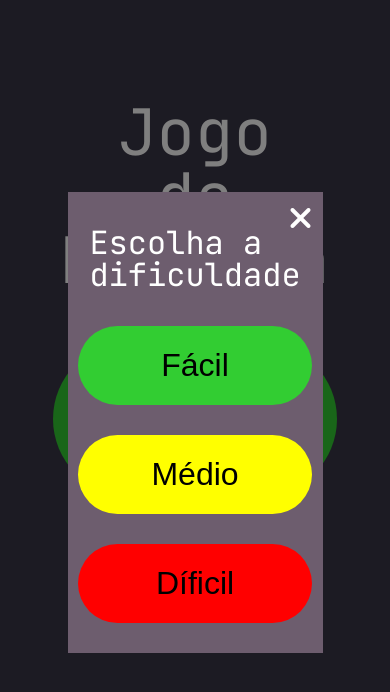
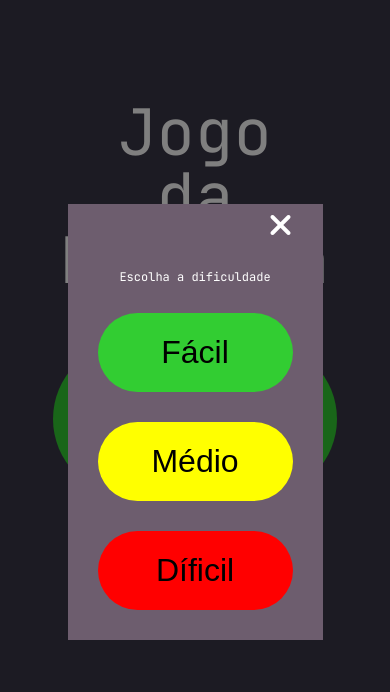
Before and after one commit to GuilhermeAlmeidaO/Joga-da-memoria, a React (Create React App) app: page / in a window 390 px wide. Both pictures are taken after a click on the button "Jogar!". Shown: the top 692 px of the page. Built offline with nearby package versions, Linux system fonts and the light colour scheme; the HTML template or start-up script is replaced by a standard one.

Commit message:
responsive fixed

```diff
--- a/src/pages/Home/Home.tsx
+++ b/src/pages/Home/Home.tsx
@@ -24,7 +24,9 @@ function Home() {
 
             <div className={style.ProtectSreen} id='protectSreen'>
                 <div className={style.PickDifficulty}>
-                    <i className={`fa-solid fa-xmark ${style.PickDifficulty__closeButton}`} onClick={() => { closeProtectScreen() }}></i>
+                    <div className={style.container__PickDifficulty__closeButton}>
+                        <i className={`fa-solid fa-xmark ${style.PickDifficulty__closeButton}`} onClick={() => { closeProtectScreen() }}></i>
+                    </div>
                     <p className={style.PickDifficulty__title}>Escolha a dificuldade</p>
                     <PickDifficulty bgColor='limegreen' link='easy'>Fácil</PickDifficulty>
                     <PickDifficulty bgColor='yellow' link='normal'>Médio</PickDifficulty>
--- a/src/pages/Home/PickDifficulty/PickDifficulty.tsx
+++ b/src/pages/Home/PickDifficulty/PickDifficulty.tsx
@@ -26,6 +26,10 @@ function PickDifficulty({ children, bgColor, link }: IProps) {
         @media (max-width: 425px){
             width: 120%;
         }
+
+        @media (max-width: 630px){
+            width: 100%;
+        }
     `
 
     const Link = styled.a`
--- a/src/pages/Home/style.module.scss
+++ b/src/pages/Home/style.module.scss
@@ -43,27 +43,34 @@
             align-items: center;
             gap: 30px;
             width: 50%;
-            padding: 30px;
+            padding: 0px 30px 30px 30px;
             // border-radius: 50px;
             position: relative;
 
             .PickDifficulty__title {
-                font-size: 3rem;
+                font-size: 2rem;
             }
 
-            .PickDifficulty__closeButton {
-                font-size: 2rem;
-                position: absolute;
-                top: 0;
-                right: 0;
-                color: #fff;
-                padding: 10px;
+            .container__PickDifficulty__closeButton{
+                display: flex;
+                justify-content: flex-end;
+                width: 100%;
+                padding-top: 5px;
+                .PickDifficulty__closeButton {
+                    font-size: 2rem;
+                    color: #fff;
+                }
             }
 
-            @media (max-width: 425px) {
+            @media (max-width: 923px) {
                 .PickDifficulty__title {
-                    font-size: 2rem;
-                    margin: 5px;
+                    font-size: 1rem;
+                }
+            }
+
+            @media (max-width: 404px) {
+                .PickDifficulty__title {
+                    font-size: 0.75rem;
                 }
             }
         }
```
